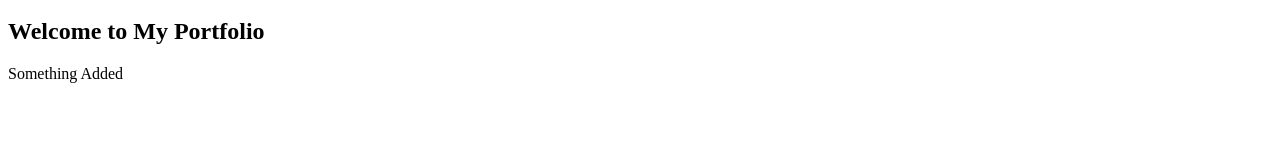
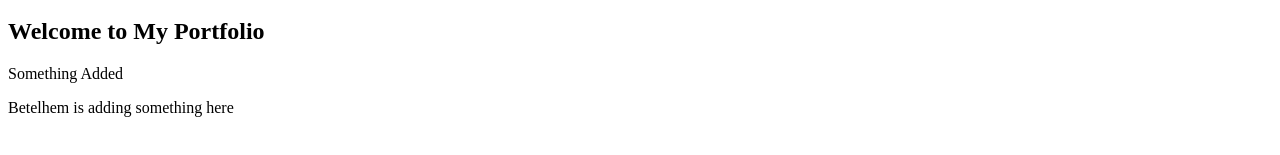
Before and after one commit to gebrewahdtsige/gebrewahd-portfolio, a plain HTML site: page index.html in a window 1280 px wide. Shown: the part 417-572 px from the top of the page. Drawn offline with Linux system fonts and the light colour scheme.

Commit message:
add paragraph

```diff
--- a/index.html
+++ b/index.html
@@ -19,5 +19,6 @@
     </nav>
     <h2>Welcome to My Portfolio</h2>
     <p>Something Added</p>
+    <p>Betelhem is adding something here</p>
 </body>
 </html>
```
